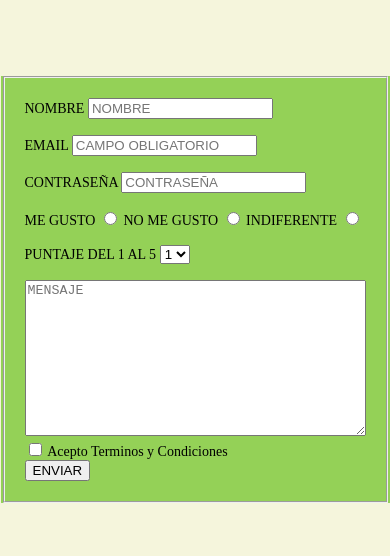
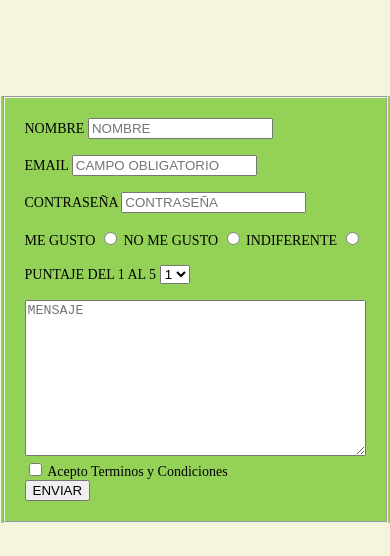
Before and after one commit to josecham/Harry_Potter, a plain HTML site: page pages/contacto.html in a window 390 px wide. Shown: the part 1056-1612 px from the top of the page. Drawn offline with Linux system fonts and the light colour scheme.

Commit message:
la etiqueta de lo que guardo

```diff
--- a/style.css
+++ b/style.css
@@ -141,7 +141,7 @@ a:hover{
       .colorf{
         background-color:rgb(148, 209, 87);
         font-size:14px;
-        margin:50px;
+        margin:70px;
 
     }
 
```
